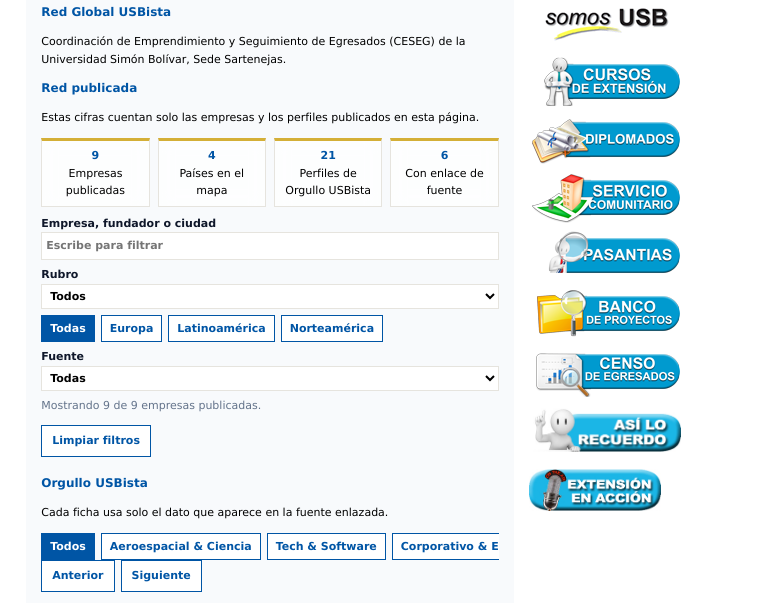
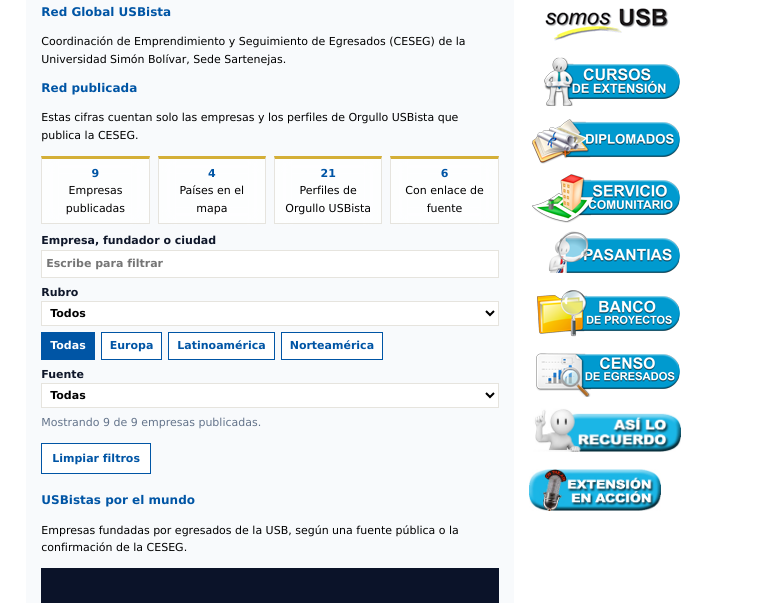
Before and after one commit to dkaguero/DExUSB, a plain HTML site: page cesegRedGlobal.html in a window 1280 px wide. Shown: the part 177-780 px from the top of the page, 370-1144 px from the left. Drawn offline with Linux system fonts and the light colour scheme.

Commit message:
Dejar Orgullo USBista solo en la página Egresados.
Red Global queda con las cifras de la red, el filtro y el globo de
empresas. El texto de las cifras ya no dice «en esta página», porque los
perfiles de Orgullo USBista se ven en Egresados.

Co-Authored-By: Claude Opus 5.5 <noreply@anthropic.com>

```diff
--- a/cesegRedGlobal.html
+++ b/cesegRedGlobal.html
@@ -74,7 +74,6 @@
 
 <section id="impacto-global" class="ceseg-item" aria-label="Cifras de la red publicada"></section>
 <div id="filtro-red" class="ceseg-item"></div>
-<section id="orgullo-usbista" class="ceseg-item" aria-label="Orgullo USBista"></section>
 <section id="usbistas-mundo" class="ceseg-item" aria-label="USBistas por el mundo">
 <h2 class="title">USBistas por el mundo</h2>
 <p>Empresas fundadas por egresados de la USB, según una fuente pública o la confirmación de la CESEG.</p>
@@ -149,7 +148,6 @@
   <script src="src/components/cesegComun.js"></script>
   <script type="module" src="src/components/impactoGlobal.js"></script>
   <script type="module" src="src/components/filtroRed.js"></script>
-  <script type="module" src="src/components/orgulloUSBista.js"></script>
   <script type="module" src="src/components/globeUSB.js"></script>
 
 </html>
--- a/src/components/impactoGlobal.js
+++ b/src/components/impactoGlobal.js
@@ -20,7 +20,7 @@ function montar(raiz) {
   const reducir = window.matchMedia("(prefers-reduced-motion: reduce)").matches;
   raiz.innerHTML =
     '<h2 class="title">Red publicada</h2>' +
-    '<p>Estas cifras cuentan solo las empresas y los perfiles publicados en esta página.</p>' +
+    '<p>Estas cifras cuentan solo las empresas y los perfiles de Orgullo USBista que publica la CESEG.</p>' +
     '<div class="ceseg-impacto">' +
     metricas.map((metrica) =>
       '<p class="ceseg-cifra"><strong data-count="' + metrica.valor + '">0</strong> ' + metrica.etiqueta + "</p>"
```
Also changed, not shown: 1 other file.
